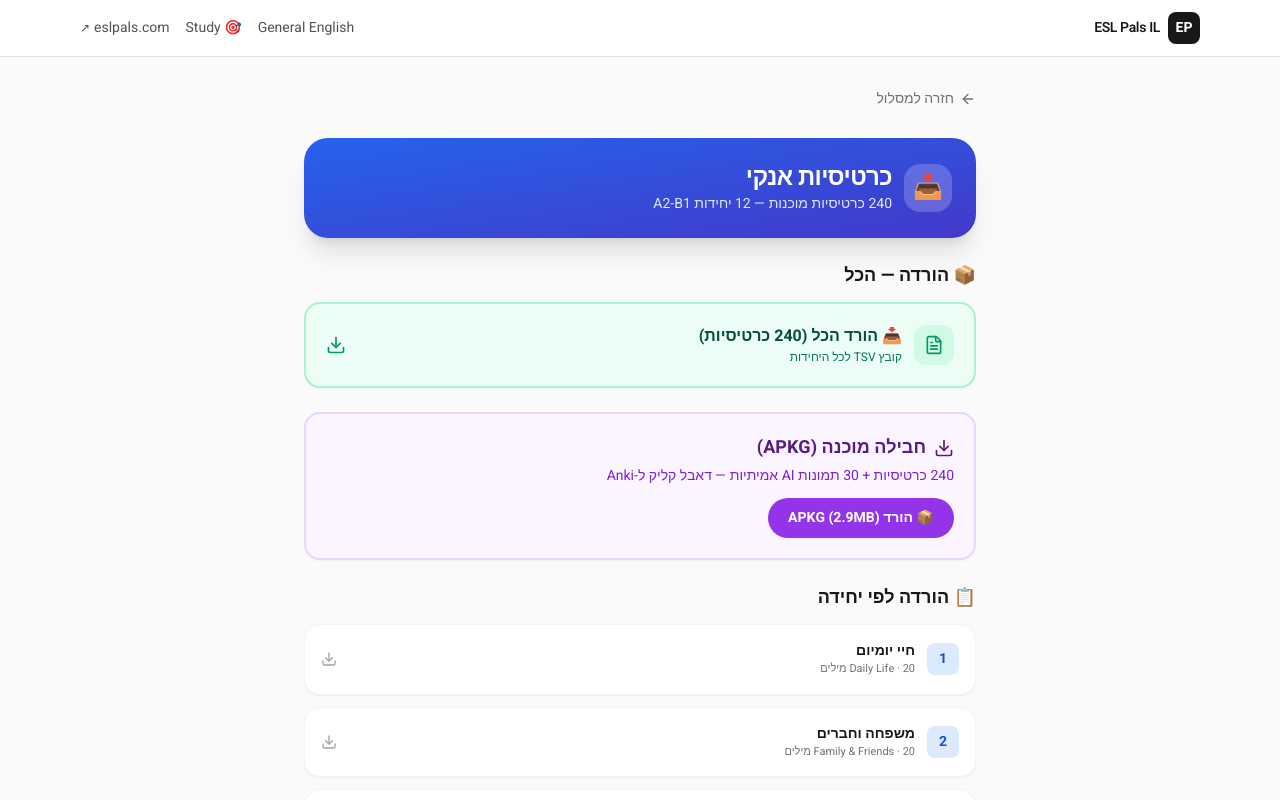
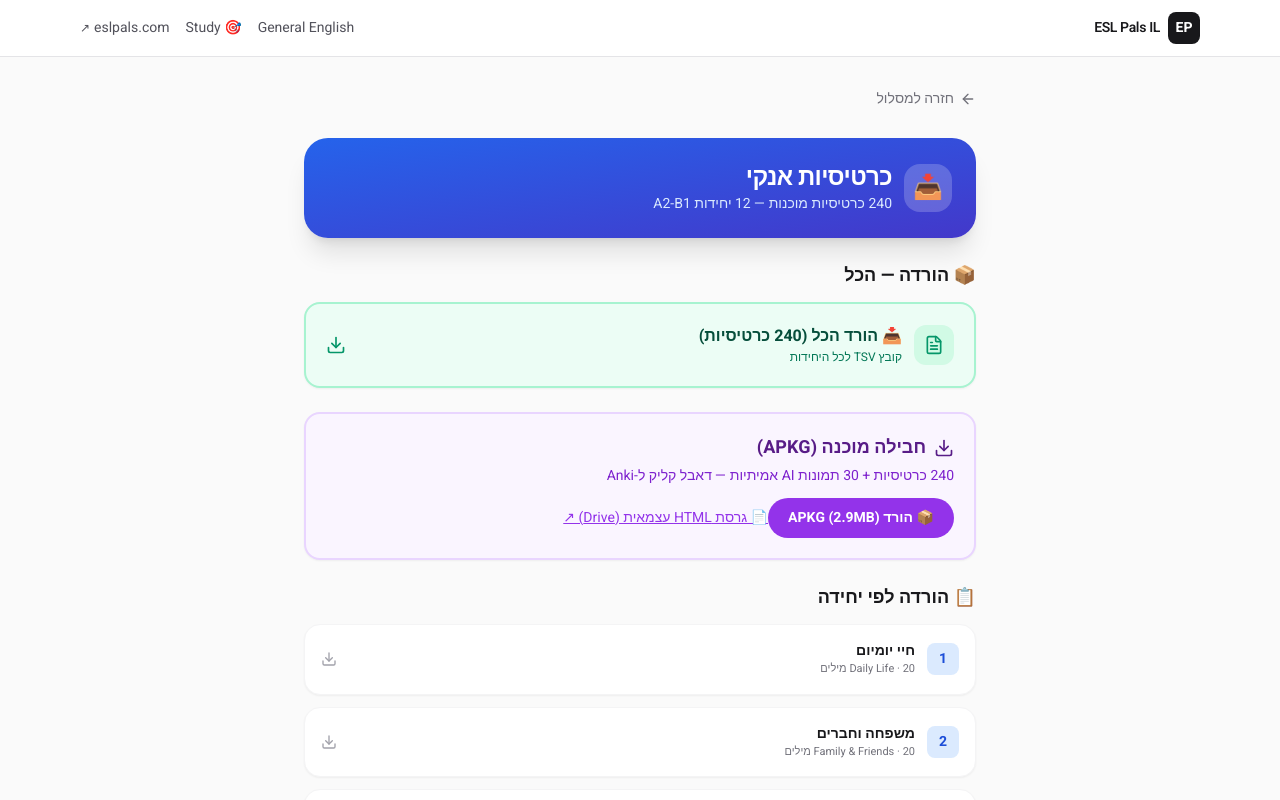
Before and after one commit to gcaresys-lgtm/esl-pals-il, a Next.js app: page /anki in a window 1280 px wide. Shown: the top 800 px of the page. Built offline with nearby package versions, Linux system fonts and the light colour scheme.

Commit message:
feat: V4 FINAL APKG download + HTML standalone link on /anki

```diff
--- a/app/anki/page.tsx
+++ b/app/anki/page.tsx
@@ -48,6 +48,9 @@ export default function AnkiPage() {
         <p className="mt-1 text-sm text-purple-700">240 כרטיסיות + 30 תמונות AI אמיתיות — דאבל קליק ל-Anki</p>
         <a href="/anki/esl-pals-v4-final-30-real.apkg" download className="mt-3 inline-flex items-center gap-2 rounded-full bg-purple-600 px-5 py-2.5 text-sm font-bold text-white transition hover:bg-purple-700">
           📦 הורד APKG (2.9MB)
+        </a>
+        <a href="https://drive.google.com/drive/folders/1--ANI8t5vdkvzDPWnWkL9GJJH-xj_ase" target="_blank" rel="noopener" className="mt-2 ml-2 inline-flex items-center gap-1 text-sm text-purple-600 underline">
+          📄 גרסת HTML עצמאית (Drive) ↗
         </a>
       </div>
 
```
